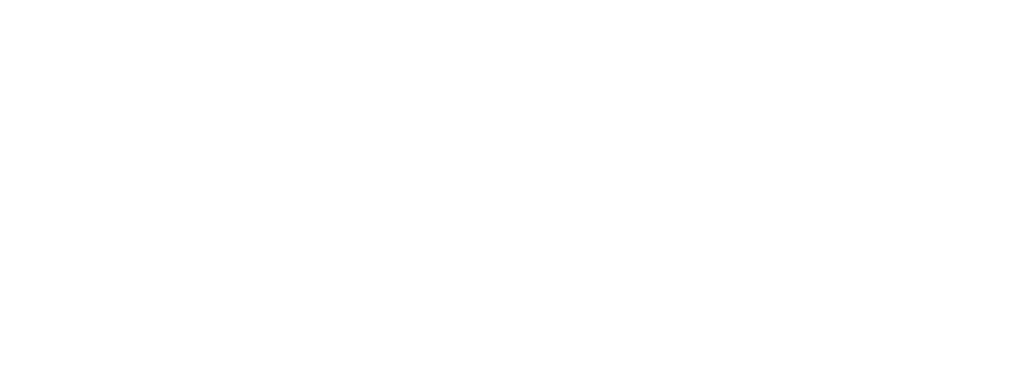
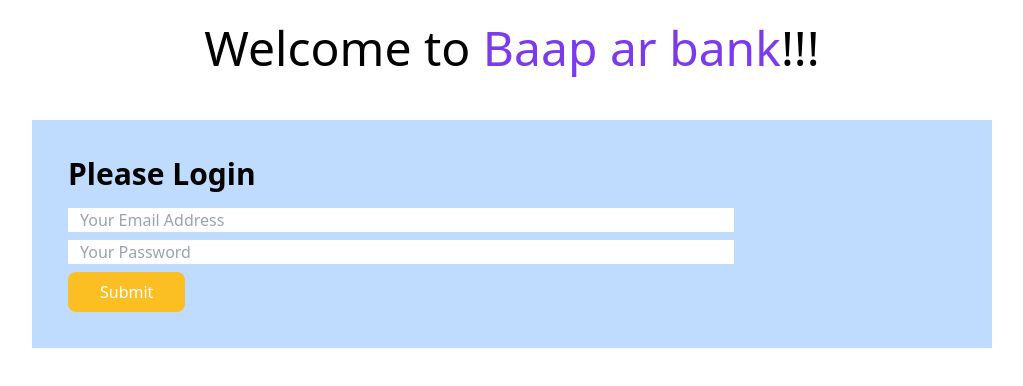
Before and after one commit to hafezur/Bank-Account, a plain HTML site: page index.html in a window 1280 px wide. Shown: the whole page, without its empty margins (128-1151 px from the left). Drawn offline with nearby package versions, Linux system fonts and the light colour scheme.

Commit message:
style added

```diff
--- a/index.html
+++ b/index.html
@@ -4,10 +4,24 @@
     <meta charset="UTF-8">
     <meta http-equiv="X-UA-Compatible" content="IE=edge">
     <meta name="viewport" content="width=device-width, initial-scale=1.0">
-    <title>Document</title>
-    <link rel="stylesheet" href="styles/style.css">
+    <title>Baap ar bank</title>
+    <script src="https://cdn.tailwindcss.com"></script>
 </head>
 <body>
-    <script src="js/bank.js"></script>
+    <header>
+    <H1 class="text-5xl text-center mt-6">Welcome to
+        <span class="font-samibold text-violet-600">Baap ar bank</span>!!!
+    </H1>
+    </header>
+    <section class="bg-blue-200 w-9/12 mx-auto mt-12 p-9">
+        <h3 class="text-3xl mb-4 font-semibold">Please Login</h3>
+        <div>
+            <input class="w-9/12 block mb-2 px-3" type="email" name="" id="user-email" placeholder="Your Email Address">
+            <input class="w-9/12 block mb-2 px-3" type="password" name="" id="user-password" placeholder="Your Password">
+            <button id="btn-submit" class="bg-amber-400 hover:bg-sky-700 px-8 py-2 text-white font-medium rounded-lg">Submit</button>
+        </div>
+
+    </section>
+    <script src="js/login.js"></script>
 </body>
 </html>
--- a/js/bank.js
+++ b/js/bank.js
@@ -0,0 +1,24 @@
+// step-1: add click event handler with the submit button
+document.getElementById('btn-submit').addEventListener('click', function(){
+    // step-2:get the email address inside the email input field
+    // always remember to use .value to get text from an input field
+    const emailField = document.getElementById('user-email');
+    const email = emailField.value;
+    // step-3:get password
+    // 3.a: set id on the html element
+    // 3.b: get the element
+    // 3.c: get the value from the element
+    const passwordField = document.getElementById('user-password');
+    const password = passwordField.value;
+    console.log(email,password)
+
+    // DANGER: DO NOT VERIFY email  password on the client side
+    // step-4:verify email and password and check whether valid user or not
+    if(email === 'hafiz@bg.com' && password === 'secret'){
+        console.log('valid user')
+
+    }
+    else{
+        console.log('invalid user')
+    }
+    })
```
